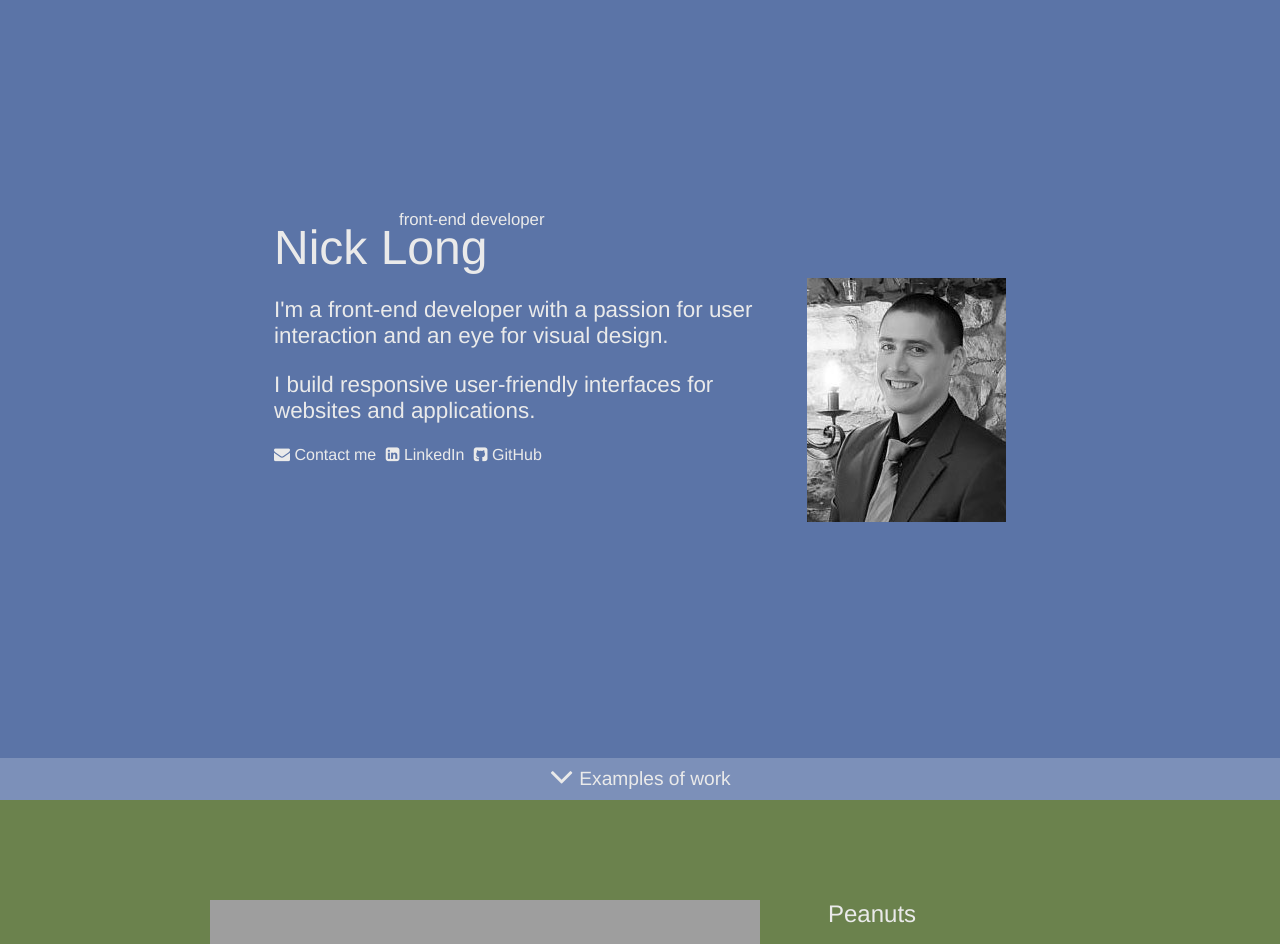
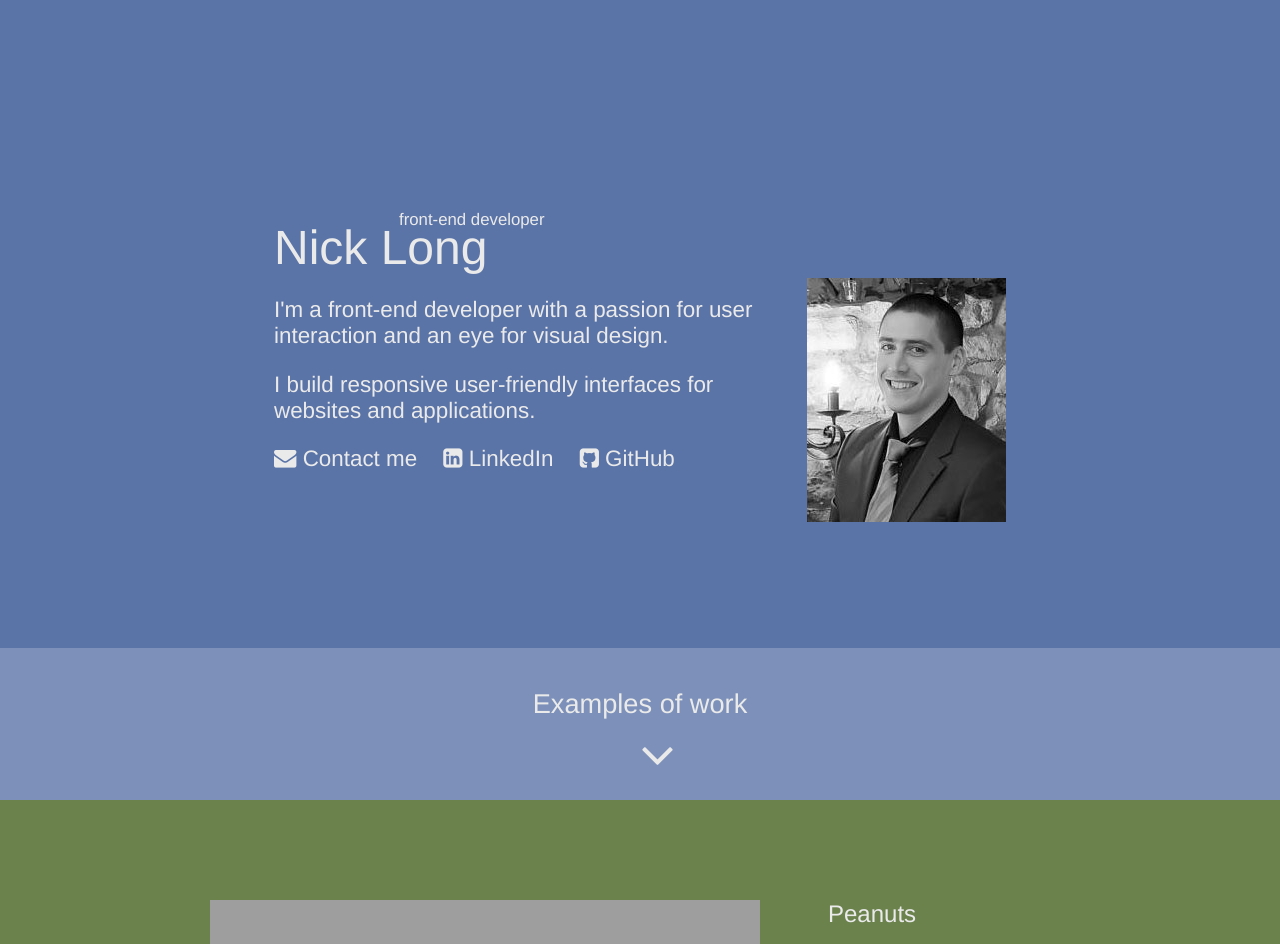
Before and after one commit to nicklosh/nicklongportfolio, a PHP site: page / in a window 1280 px wide. Shown: the top 944 px of the page. Run offline with PHP 8.4, Linux system fonts and the light colour scheme; grey boxes are pictures that could not be loaded.

Commit message:
about me responsive layout

```diff
--- a/css/main.css
+++ b/css/main.css
@@ -428,6 +428,15 @@ footer {
   .screen .content {
     padding: 100px 0 80px; }
 
+  .screen#aboutme #examples h2 {
+    font-size: 1.5em; }
+    .screen#aboutme #examples h2 a {
+      padding: 30px 0 50px; }
+      .screen#aboutme #examples h2 a i {
+        position: absolute;
+        bottom: 30px;
+        left: 50%; }
+
   .text {
     float: right;
     width: 30%; }
@@ -435,3 +444,19 @@ footer {
   .imageSwitcher {
     width: 60%;
     margin: 0 40px; } }
+@media screen and (min-width: 950px) {
+  .screen#aboutme .content .contactList {
+    font-size: 1.2em; }
+    .screen#aboutme .content .contactList li {
+      margin-right: 10px; } }
+@media screen and (min-width: 1200px) {
+  .screen#aboutme .content .contactList {
+    font-size: 1.4em; }
+    .screen#aboutme .content .contactList li {
+      margin-right: 20px; }
+  .screen#aboutme #examples h2 {
+    font-size: 1.7em; }
+    .screen#aboutme #examples h2 a {
+      padding: 40px 0 80px; }
+      .screen#aboutme #examples h2 a i {
+        bottom: 45px; } }
--- a/scss/main.scss
+++ b/scss/main.scss
@@ -532,7 +532,23 @@ footer{
 	.screen{
 		.content{
 		padding: 100px 0 80px;
+		}
 	}
+	.screen#aboutme{
+		#examples{
+			h2{
+				font-size: 1.5em;
+				a{
+					padding: 30px 0 50px;
+					i{
+						position: absolute;
+						bottom: 30px;
+						left: 50%;
+					}
+				}
+			}
+
+		}
 	}
 	.text{
 		float: right;
@@ -543,3 +559,33 @@ footer{
 		margin: 0 40px;
 	}
 }
+@media screen and (min-width: 950px){
+	.screen#aboutme .content .contactList{
+		font-size: 1.2em;
+		li{
+			margin-right: 10px;
+		}
+	}
+}
+@media screen and (min-width: 1200px){
+	.screen#aboutme{
+		.content .contactList{
+			font-size: 1.4em;
+			li{
+				margin-right: 20px;
+			}
+		}
+		#examples{
+			h2{
+				font-size: 1.7em;
+				a{
+					padding: 40px 0 80px;
+					i{
+						bottom: 45px;
+					}
+				}
+			}
+
+		}
+	}
+}
```
